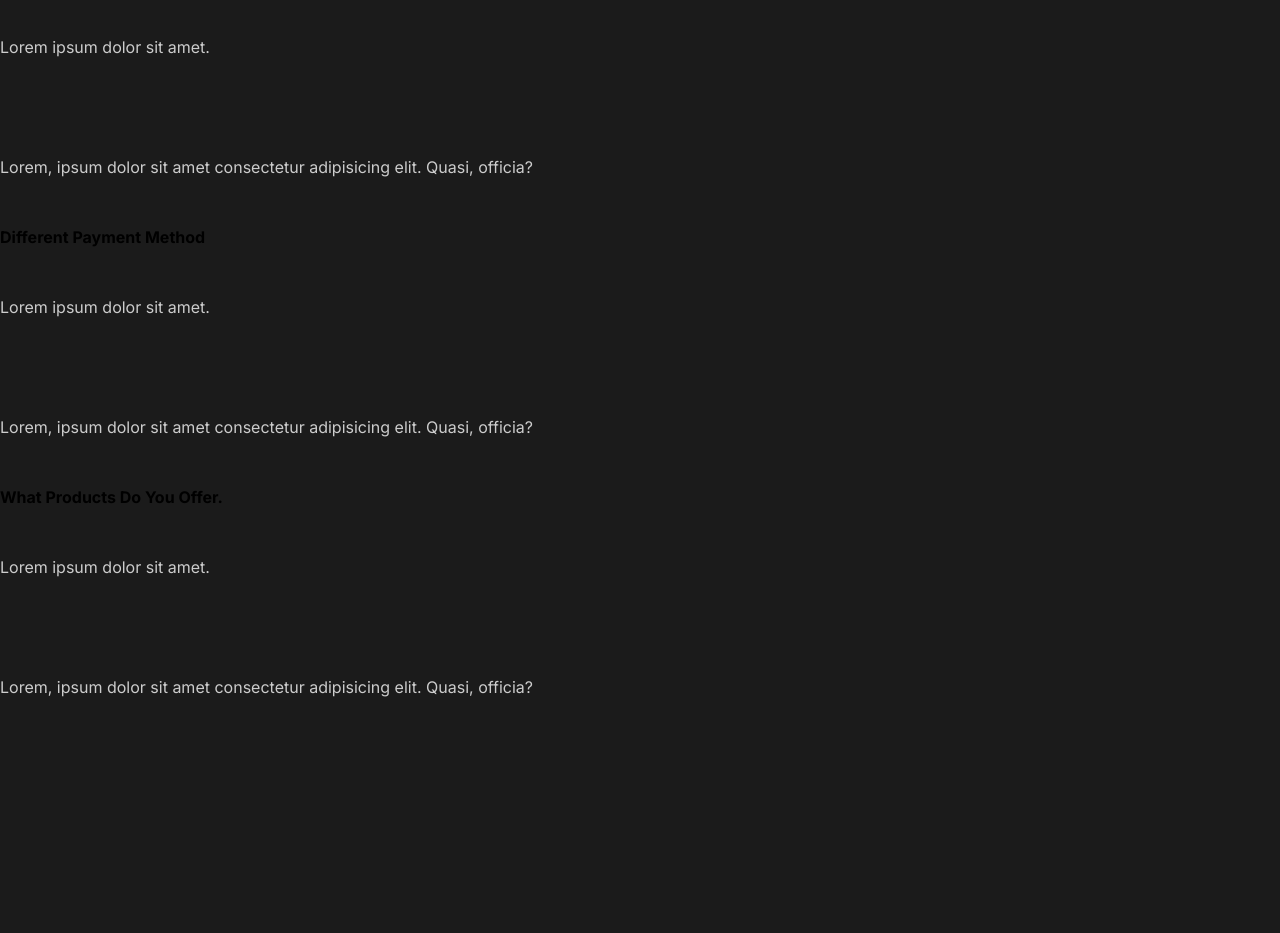
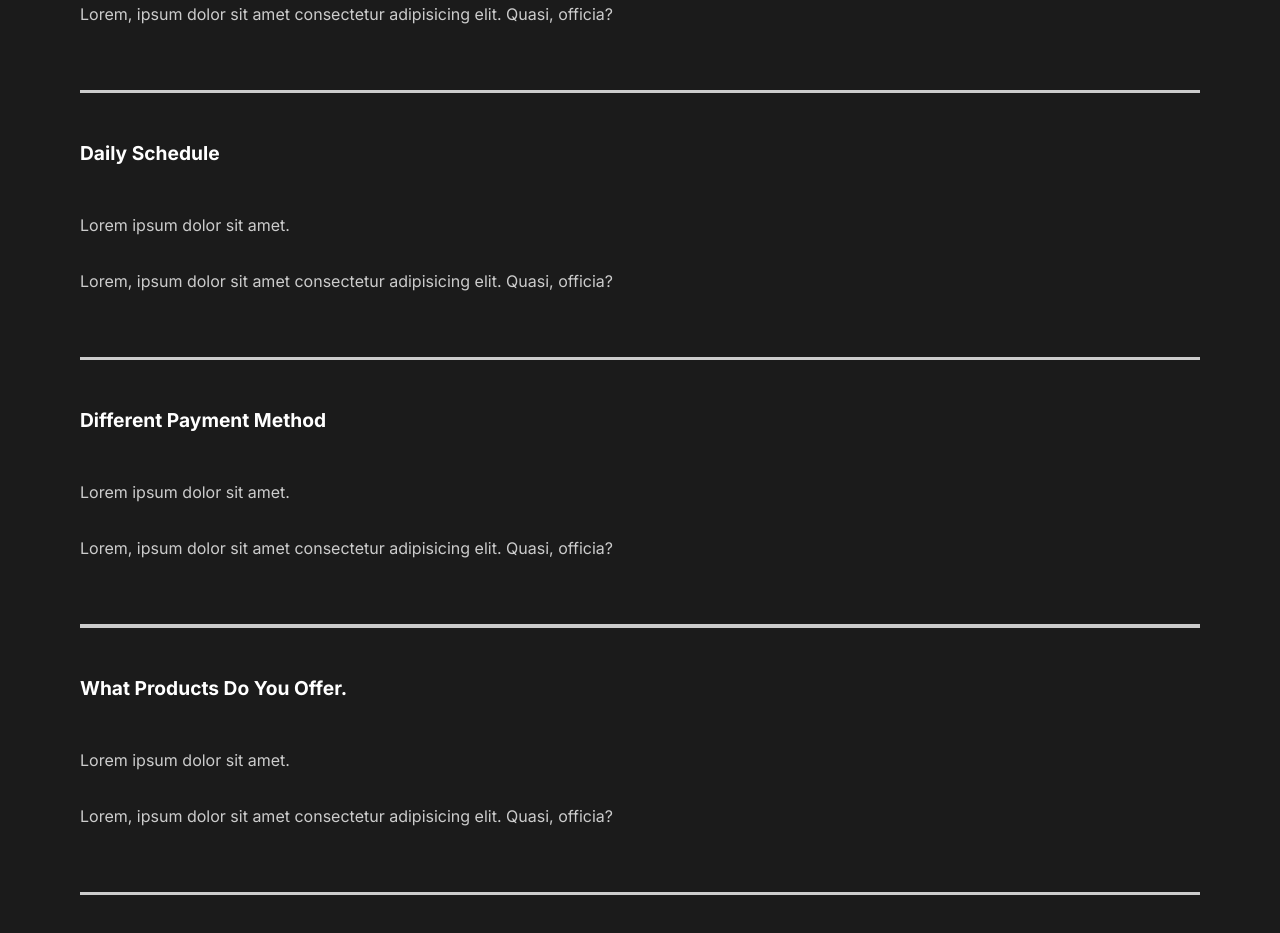
Before and after one commit to ParthPatel133/react-portfolio-project, a React (Create React App) app: page / in a window 1280 px wide. Shown: the part 1940-2873 px from the top of the page. Before the commit the page ends 2687 px from the top, so only its background shows below. Built offline with nearby package versions, Linux system fonts and the light colour scheme.

Commit message:
styled FaqSection

```diff
--- a/src/components/FaqSection.js
+++ b/src/components/FaqSection.js
@@ -1,6 +1,9 @@
+import styled from 'styled-components';
+import {StyledAbout} from '../styles';
+
 const FaqSection = () => {
   return (
-    <div className='faq'>
+    <StyledFaq>
       <h2>
         Any Questions <span>FAQ</span>
       </h2>
@@ -13,6 +16,7 @@
             officia?
           </p>
         </div>
+        <div className='faq-line'></div>
       </div>
       <div className='question'>
         <h4>Daily Schedule</h4>
@@ -23,6 +27,7 @@
             officia?
           </p>
         </div>
+        <div className='faq-line'></div>
       </div>
       <div className='question'>
         <h4>Different Payment Method</h4>
@@ -33,6 +38,7 @@
             officia?
           </p>
         </div>
+        <div className='faq-line'></div>
       </div>
       <div className='question'>
         <h4>What Products Do You Offer.</h4>
@@ -43,9 +49,37 @@
             officia?
           </p>
         </div>
+        <div className='faq-line'></div>
       </div>
-    </div>
+    </StyledFaq>
   );
 };
 
+const StyledFaq = styled(StyledAbout)`
+  display: block;
+  span {
+    display: block;
+  }
+  h2 {
+    padding-bottom: 2rem;
+    font-weight: lighter;
+  }
+  .faq-line {
+    background: #cccccc;
+    height: 0.2rem;
+    margin: 1rem 0rem;
+    width: 100%;
+  }
+  .question {
+    padding: 1rem 0rem;
+    cursor: pointer;
+  }
+  .answer {
+    padding: 2rem 0rem;
+    p {
+      padding: 1rem 0rem;
+    }
+  }
+`;
+
 export default FaqSection;
--- a/src/components/GlobalStyle.js
+++ b/src/components/GlobalStyle.js
@@ -38,7 +38,7 @@
     }
     h4{
         font-weight: bold;
-
+       font-size: 1.2rem
     }
     a{
         font-size: 1.1rem;
--- a/src/components/ServicesSection.js
+++ b/src/components/ServicesSection.js
@@ -83,7 +83,7 @@
       margin-left: 1rem;
       background: white;
       color: black;
-      padding: 1rem;
+      padding: 0.5rem;
       border-radius: 0.5rem;
     }
   }
```
Also changed, not shown: 1 other file (tests, documents, lock files or other folders).
